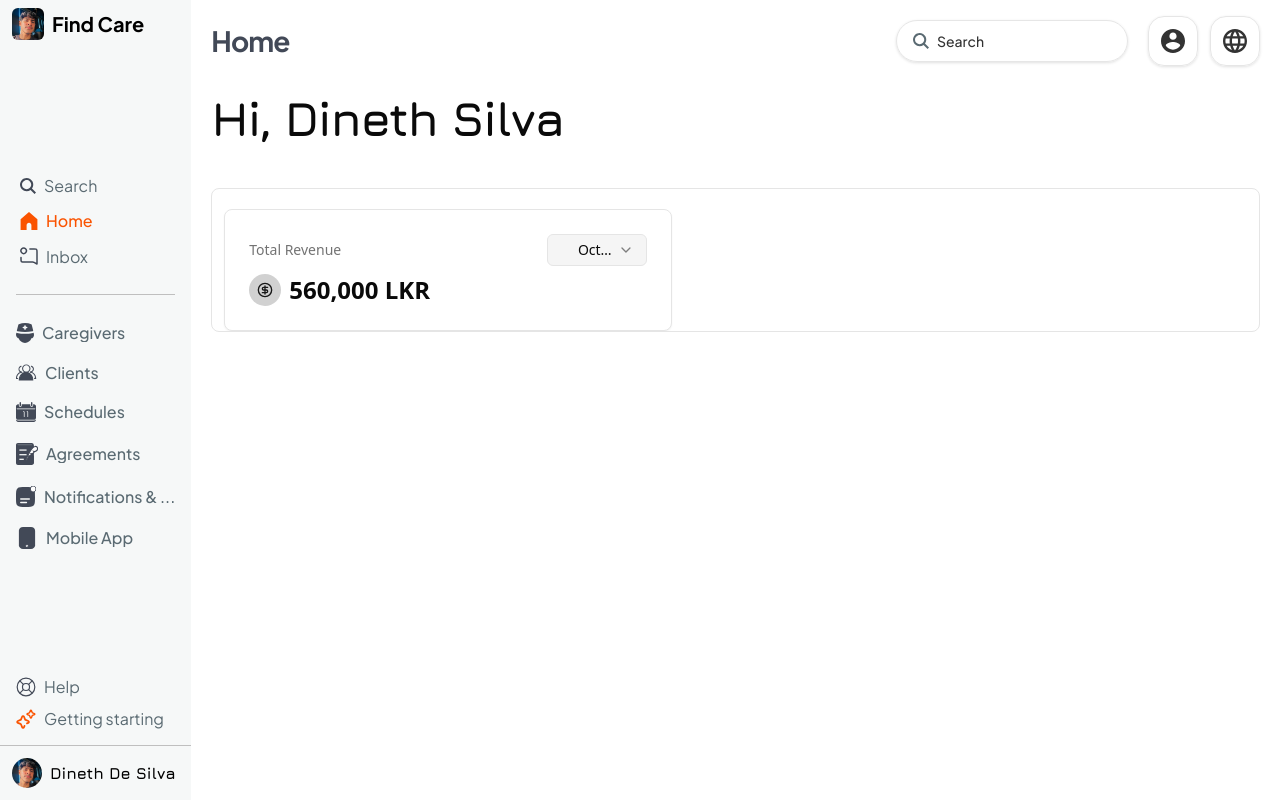
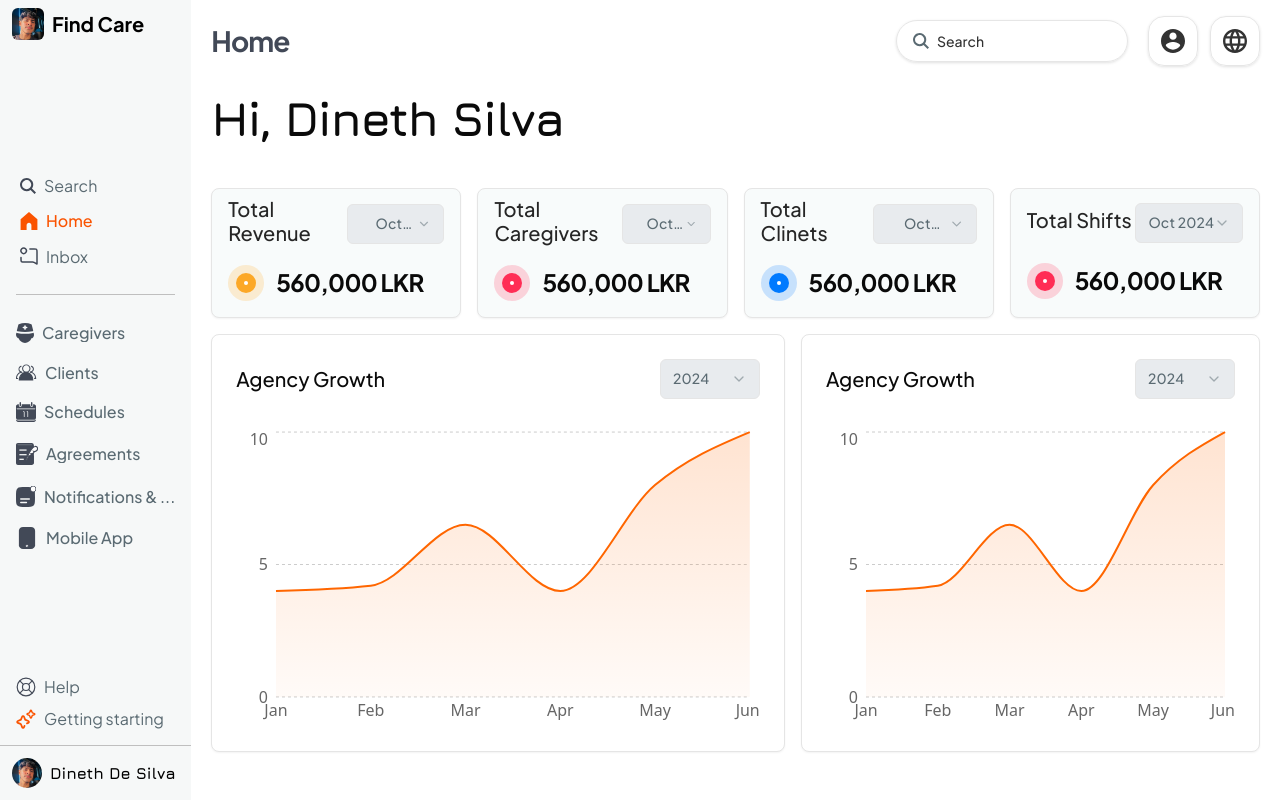
Before and after one commit to dinethde/FindCare, a Next.js app: page / in a window 1280 px wide. Built offline with nearby package versions, Linux system fonts and the light colour scheme.

Commit message:
Homepage - incompleted charts and partially done agency growth chart

```diff
--- a/app/(routes)/page.tsx
+++ b/app/(routes)/page.tsx
@@ -3,43 +3,54 @@
 import Image from "next/image";
 import "../globals.css";
 import Card from "../components/Card";
+import { AgencyGrowthChart } from "@/components/ui/agency-growth-chart";
 
 export default function Home() {
   return (
-    <h1 className="">
+    <div className="flex flex-col gap-4">
       <div>
         <div className="w-full relative flex flex-row items-start justify-start gap-[1.25rem] text-left text-[1.25rem] text-neutral-colors-neutral-11 font-small-text">
-          <div className="self-stretch flex-1 rounded-lg bg-backgrounds-small-card border-strokes-card-color-small border-[0.8px] border-solid overflow-hidden flex flex-col items-start justify-start pt-[1.25rem] px-[0.75rem] pb-[0rem] gap-[1.25rem]">
-            {/* <div className="self-stretch flex flex-row items-center justify-between">
-              <div className="flex-1 relative leading-[110%] font-medium">
-                Total Revenue
-              </div>
-              <div className="rounded bg-whitesmoke flex flex-row items-center justify-center p-[0.625rem] text-[0.875rem] text-colors-grey">
-                <div className="relative tracking-[0.01em] leading-[110%] font-medium">
-                  Oct 2024
-                </div>
-              </div>
-            </div>
-            <div className="self-stretch flex flex-row items-center justify-start gap-[0.75rem] text-[1.5rem] text-black">
-              <Image
-                className="w-[1.881rem] relative h-[1.881rem]"
-                width={30}
-                height={30}
-                alt=""
-                src="Group 288704.svg"
-              />
-              <b className="relative tracking-[-0.03em] leading-[110%]">
-                560,000 LKR
-              </b>
-            </div> */}
+          <div className="w-full flex gap-4 ">
             <Card
               revenue={560000}
               selectedMonth="oct-2024"
               onMonthChange={(month) => console.log(month)}
             />
+
+            <Card
+              revenue={560000}
+              title="Total Caregivers"
+              selectedMonth="oct-2024"
+              onMonthChange={(month) => console.log(month)}
+              color="#FF2D55"
+            />
+
+            <Card
+              revenue={560000}
+              title="Total Clinets"
+              selectedMonth="oct-2024"
+              onMonthChange={(month) => console.log(month)}
+              color="#007AFF"
+            />
+
+            <Card
+              revenue={560000}
+              title="Total Shifts"
+              selectedMonth="oct-2024"
+              onMonthChange={(month) => console.log(month)}
+              color="#FF2D55"
+            />
           </div>
         </div>
       </div>
-    </h1>
+      <div className="flex gap-4">
+        <div className="flex w-full">
+          <AgencyGrowthChart />
+        </div>
+        <div className="flex w-4/5">
+          <AgencyGrowthChart />
+        </div>
+      </div>
+    </div>
   );
 }
--- a/app/components/Card.tsx
+++ b/app/components/Card.tsx
@@ -8,7 +8,8 @@ import {
   SelectValue,
 } from "@/components/ui/select";
 import { Card, CardContent, CardHeader } from "@/components/ui/card";
-import type { RevenueCardProps, Month } from "./types/CardTypes";
+import type { RevenueCardProps, Month } from "../../types/CardTypes";
+import NestedCirclesIcon from "./icons/NestedCirclesIcon";
 
 const months: Month[] = [
   { value: "oct-2024", label: "Oct 2024" },
@@ -18,7 +19,9 @@ const months: Month[] = [
 
 export default function RevenueCard({
   revenue = 560000,
+  title = "Total Revenue",
   selectedMonth = "oct-2024",
+  color = "#FCA827",
   onMonthChange = () => {},
 }: RevenueCardProps) {
   const formatCurrency = (amount: number) => {
@@ -28,31 +31,39 @@ export default function RevenueCard({
   };
 
   return (
-    <Card className="w-full max-w-md bg-white">
-      <CardHeader className="flex flex-row items-center justify-between space-y-0 pb-2">
-        <h2 className="text-sm font-medium text-muted-foreground">
-          Total Revenue
-        </h2>
+    <Card className="w-full bg-small-card pb-4 pt-2 px-4 flex gap-5 flex-col">
+      <CardHeader className="flex flex-row items-center justify-between p-0">
+        <h2 className="text-h6 text-neutral-10">{title}</h2>
+
         <Select defaultValue={selectedMonth} onValueChange={onMonthChange}>
-          <SelectTrigger className="h-8 w-[100px] bg-secondary">
-            <SelectValue />
-          </SelectTrigger>
-          <SelectContent>
+          {/* Select Tirgger */}
+          <div className="text-grey max-w-[120px] ">
+            <SelectTrigger className="bg-[#E8EBEE] text-tagline ">
+              <SelectValue />
+            </SelectTrigger>
+          </div>
+
+          <SelectContent className="text-grey">
             {months.map((month) => (
-              <SelectItem key={month.value} value={month.value}>
+              <SelectItem
+                className="text-tagline"
+                key={month.value}
+                value={month.value}
+              >
                 {month.label}
               </SelectItem>
             ))}
           </SelectContent>
         </Select>
       </CardHeader>
-      <CardContent>
-        <div className="flex items-center space-x-2">
-          <div className="rounded-full bg-primary/20 p-2">
-            <CircleDollarSign className="h-4 w-4 text-primary" />
-          </div>
-          <div className="text-2xl font-bold">
-            {formatCurrency(revenue)} LKR
+      <CardContent className="p-0">
+        <div className="flex items-center space-x-3">
+          {/* <div className="">
+            {/* <CircleDollarSign className="h-4 w-4 text-primary" />
+          </div> */}
+          <NestedCirclesIcon color={color} />
+          <div className="text-h5 font-bold">
+            <p className="font-bold">{formatCurrency(revenue)} LKR</p>
           </div>
         </div>
       </CardContent>
--- /dev/null
+++ b/app/components/icons/NestedCirclesIcon.tsx
@@ -0,0 +1,32 @@
+import React from "react";
+import "../../globals.css";
+
+type NestedCirclesIconProps = {
+  color: string;
+};
+
+const hexToRgba = (hex: string, opacity: number) => {
+  const r = parseInt(hex.slice(1, 3), 16);
+  const g = parseInt(hex.slice(3, 5), 16);
+  const b = parseInt(hex.slice(5, 7), 16);
+  return `rgba(${r}, ${g}, ${b}, ${opacity})`;
+};
+
+export default function NestedCirclesIcon({ color }: NestedCirclesIconProps) {
+  return (
+    // Wrapper div
+    <div
+      className="w-9 h-9 relative flex justify-center content-center flex-wrap rounded-[50%]"
+      style={{ backgroundColor: hexToRgba(color, 0.2) }}
+    >
+      {/* Main div */}
+      <div
+        className="w-5 h-5 rounded-[50%] relative flex justify-center content-center flex-wrap "
+        style={{ backgroundColor: color }}
+      >
+        {/* Inner div */}
+        <div className="w-1 h-1 rounded-[50%] relative  bg-white "></div>
+      </div>
+    </div>
+  );
+}
--- /dev/null
+++ b/components/ui/agency-growth-chart.tsx
@@ -0,0 +1,117 @@
+"use client";
+
+import { useState } from "react";
+import {
+  Area,
+  AreaChart,
+  CartesianGrid,
+  ResponsiveContainer,
+  Tooltip,
+  XAxis,
+  YAxis,
+} from "recharts";
+import { Card, CardContent, CardHeader, CardTitle } from "@/components/ui/card";
+import {
+  Select,
+  SelectContent,
+  SelectItem,
+  SelectTrigger,
+  SelectValue,
+} from "@/components/ui/select";
+import { agencyGrowthData } from "@/data/agency-growth";
+import type { AgencyGrowthData } from "@/types/chart";
+
+export function AgencyGrowthChart() {
+  const [selectedYear, setSelectedYear] = useState(2024);
+  const currentYearData =
+    agencyGrowthData.find((d) => d.year === selectedYear)?.data || [];
+
+  return (
+    <Card className="w-full">
+      <CardHeader className="flex flex-row items-center justify-between space-y-0 pb-7">
+        <CardTitle className="text-h6 font-normal">Agency Growth</CardTitle>
+
+        <div className="text-grey">
+          <Select
+            defaultValue={selectedYear.toString()}
+            onValueChange={(value) => setSelectedYear(Number.parseInt(value))}
+          >
+            <SelectTrigger className="w-[100px] bg-[#E8EBEE] text-tagline">
+              <SelectValue />
+            </SelectTrigger>
+
+            <SelectContent className="text-grey">
+              {agencyGrowthData.map((yearData) => (
+                <SelectItem
+                  key={yearData.year}
+                  value={yearData.year.toString()}
+                >
+                  {yearData.year}
+                </SelectItem>
+              ))}
+            </SelectContent>
+          </Select>
+        </div>
+      </CardHeader>
+      <CardContent>
+        <div className="h-[300px] w-full">
+          <ResponsiveContainer width="100%" height="100%">
+            <AreaChart
+              data={currentYearData}
+              margin={{
+                top: 5,
+                right: 10,
+                left: -20,
+                bottom: 0,
+              }}
+            >
+              <defs>
+                <linearGradient id="areaGradient" x1="0" y1="0" x2="0" y2="1">
+                  <stop offset="0%" stopColor="#FF6600" stopOpacity={0.3} />
+                  <stop offset="100%" stopColor="#FF6600" stopOpacity={0.05} />
+                </linearGradient>
+              </defs>
+              <CartesianGrid strokeDasharray="3 3" vertical={false} />
+              <XAxis
+                dataKey="month"
+                axisLine={false}
+                tickLine={false}
+                tick={{ fill: "#666" }}
+              />
+              <YAxis
+                axisLine={false}
+                tickLine={false}
+                tick={{ fill: "#666" }}
+                domain={[0, 10]}
+                ticks={[0, 5, 10]}
+              />
+              <Tooltip
+                content={({ active, payload }) => {
+                  if (active && payload && payload.length) {
+                    const data = payload[0].payload as AgencyGrowthData;
+                    return (
+                      <div className="rounded-lg bg-white p-2 shadow-lg">
+                        <p className="text-sm text-gray-600">{data.month}</p>
+                        <p className="font-medium text-gray-900">
+                          {data.total} Clients
+                        </p>
+                      </div>
+                    );
+                  }
+                  return null;
+                }}
+              />
+              <Area
+                type="monotone"
+                dataKey="total"
+                stroke="#FF6600"
+                strokeWidth={2}
+                fill="url(#areaGradient)"
+              />
+            </AreaChart>
+          </ResponsiveContainer>
+        </div>
+      </CardContent>
+    </Card>
+  );
+}
--- /dev/null
+++ b/data/agency-growth.tsx
@@ -0,0 +1,32 @@
+import type { YearData } from "@/types/chart";
+
+export const agencyGrowthData: YearData[] = [
+  {
+    year: 2024,
+    data: [
+      { month: "Jan", total: 4 },
+      { month: "Feb", total: 4.2 },
+      { month: "Mar", total: 6.5 },
+      { month: "Apr", total: 4 },
+      { month: "May", total: 8 },
+      { month: "Jun", total: 10 },
+    ],
+  },
+  {
+    year: 2023,
+    data: [
+      { month: "Jan", total: 3 },
+      { month: "Feb", total: 3.5 },
+      { month: "Mar", total: 4 },
+      { month: "Apr", total: 4.5 },
+      { month: "May", total: 5 },
+      { month: "Jun", total: 5.5 },
+      { month: "Jul", total: 6 },
+      { month: "Aug", total: 6.5 },
+      { month: "Sep", total: 7 },
+      { month: "Oct", total: 7.5 },
+      { month: "Nov", total: 8 },
+      { month: "Dec", total: 8.5 },
+    ],
+  },
+];
--- a/package.json
+++ b/package.json
@@ -16,6 +16,7 @@
     "next": "15.1.6",
     "react": "^19.0.0",
     "react-dom": "^19.0.0",
+    "recharts": "^2.15.1",
     "tailwind-merge": "^3.0.1",
     "tailwindcss-animate": "^1.0.7"
   },
--- a/app/components/types/CardTypes.tsx
+++ b/types/CardTypes.tsx
@@ -1,7 +1,9 @@
 export interface RevenueCardProps {
   revenue: number;
+  title: string;
   selectedMonth: string;
   onMonthChange: (month: string) => void;
+  color: string;
 }
 
 export type Month = {
```
Also changed, not shown: types/Chart.tsx (added, +9 -0 lines), utils/date.tsx (added, +37 -0 lines), 1 other file (tests, documents, lock files or other folders).
